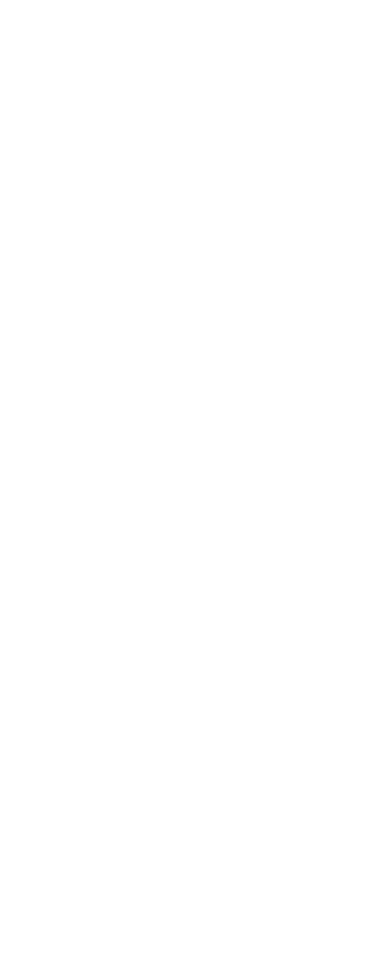
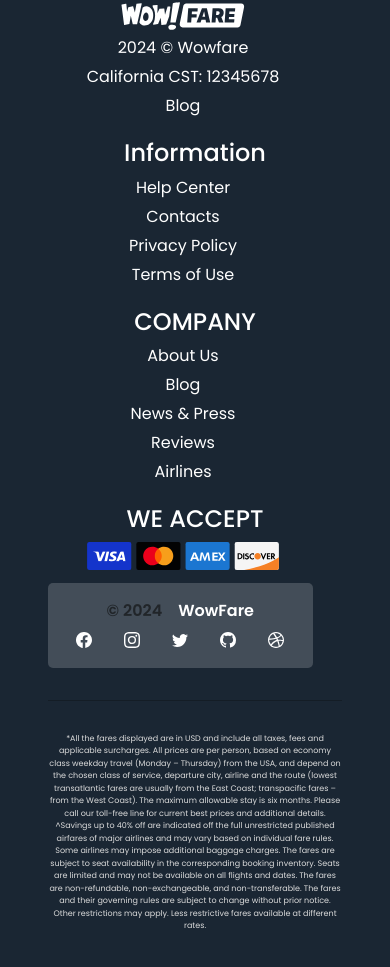
Before and after one commit to suraj-20/wowfare-frontend, a React (Create React App) app: page / in a window 390 px wide. Shown: the part 2669-3636 px from the top of the page. Before the commit the page ends 2622 px from the top, so only its background shows below. Built offline with nearby package versions, Linux system fonts and the light colour scheme.

Commit message:
footer section

```diff
--- a/package.json
+++ b/package.json
@@ -6,6 +6,7 @@
     "@testing-library/jest-dom": "^5.17.0",
     "@testing-library/react": "^13.4.0",
     "@testing-library/user-event": "^13.5.0",
+    "flowbite-react": "^0.7.5",
     "react": "^18.2.0",
     "react-dom": "^18.2.0",
     "react-icons": "^5.0.1",
--- a/src/App.css
+++ b/src/App.css
@@ -30,10 +30,22 @@
   color: var(--whiteColor);
 }
 
-h4, h2, h3, h1 {
+h4,
+h2,
+h3,
+h1 {
   margin: 0;
 }
 
 p {
   margin: 0;
 }
+
+ul {
+  list-style-type: none;
+  padding: 0;
+}
+
+li {
+  list-style: none;
+}
--- a/src/App.js
+++ b/src/App.js
@@ -1,6 +1,7 @@
 import "./App.css";
 import { BrowserRouter, Routes, Route } from "react-router-dom";
 import SearchedFligh from "./Pages/SearchedFlightPage/SearchedFligh";
+import Footer from "./Components/FooterSection/Footer";
 
 function App() {
   return (
@@ -8,6 +9,7 @@
       <Routes>
         <Route path="/" element={<SearchedFligh />}></Route>
       </Routes>
+      <Footer />
     </BrowserRouter>
   );
 }
--- /dev/null
+++ b/src/Components/FooterSection/Footer.css
@@ -0,0 +1,135 @@
+.bgDark {
+  background: var(--footerBgColor) !important;
+  padding: 2rem;
+}
+
+.main-footer .grid {
+  display: grid;
+  align-items: start;
+  justify-content: space-around;
+  grid-template-columns: auto auto auto auto;
+}
+
+.main-footer .grid ul {
+  display: flex;
+  flex-direction: column;
+  gap: 5px;
+}
+
+.main-footer .grid h2 {
+  color: #fff;
+  font-size: 1.5rem;
+  margin-bottom: 8px;
+}
+
+.payment-icon {
+  width: 100%;
+}
+
+.flex-box {
+  display: flex;
+  align-items: center;
+  justify-content: center;
+}
+
+.payment-icon img {
+  width: 100%;
+}
+
+.main-footer {
+  margin: 1rem 1rem; /* Adjust margin for better spacing on smaller screens */
+}
+
+.card-img {
+  width: 3rem;
+}
+
+.footer-copyright {
+  width: 100%;
+  display: flex;
+  align-items: center;
+  justify-content: space-between;
+  padding: 1rem;
+  background: rgba(255, 255, 255, 0.18);
+  border-radius: 5px;
+}
+
+.copyright-tag  {
+  display: flex;
+  gap: 1rem;
+  font-weight: 600;
+}
+
+.footer-icons {
+  display: flex;
+  gap: 2rem;
+}
+
+.footer-hr {
+  margin: 2rem 0rem; /* Adjust margin for better spacing on smaller screens */
+  color: #010101;
+}
+
+.paragraph {
+  line-height: 16.5px;
+  font-size: 11px;
+  display: flex;
+  flex-direction: column;
+  margin: 1rem 1rem;
+  color: gainsboro;
+}
+
+@media screen and (max-width: 600px) {
+  .flex-box {
+    flex-direction: column;
+  }
+
+  .card-img {
+    width: 20%;
+  }
+
+  .footer-hr {
+    width: 90%;
+  }
+
+  .paragraph {
+    width: 90%;
+    line-height: 12.5px;
+    font-size: 8px;
+    display: flex;
+    align-items: center;
+    justify-content: center;
+    flex-direction: column;
+    margin: 1rem 0;
+    color: gainsboro;
+  }
+
+  .footer-copyright {
+    width: 90%;
+  }
+}
+
+@media(max-width:900px)  {
+  .main-footer .grid {
+    grid-template-columns: unset;
+    grid-template-rows: auto auto auto auto;
+    text-align: center;
+    gap: 5px;
+  }
+  .paragraph {
+    text-align: center;
+  }
+}
+
+@media(max-width:600px) {
+  .footer-copyright {
+    flex-direction: column;
+    gap: 5px;
+  }
+  .footer-hr {
+    width: 100%;
+  }
+  .paragraph {
+    width: 100%;
+  }
+}
--- /dev/null
+++ b/src/Components/FooterSection/Footer.jsx
@@ -0,0 +1,96 @@
+import React from "react";
+import { Footer } from "flowbite-react";
+import {
+  BsDribbble,
+  BsFacebook,
+  BsGithub,
+  BsInstagram,
+  BsTwitter,
+} from "react-icons/bs";
+import "./Footer.css";
+
+import cards from "../../Assets/Images/cards.svg";
+import logo from "../../Assets/Images/logo.svg";
+
+const MainFooter = () => {
+  return (
+    <Footer className="bgDark">
+      <div className="main-footer w-full">
+        <div className="grid w-full grid-cols-2 gap-8 px-6 py-8 md:grid-cols-4">
+          <div>
+            <Footer.LinkGroup col>
+              <Footer.Link href="#">
+                <img src={logo} alt="" />
+              </Footer.Link>
+              <Footer.Link href="#">2024 © Wowfare</Footer.Link>
+              <Footer.Link href="#">California CST: 12345678</Footer.Link>
+              <Footer.Link href="#">Blog</Footer.Link>
+            </Footer.LinkGroup>
+          </div>
+          <div>
+            <Footer.Title title="Information" />
+            <Footer.LinkGroup col>
+              <Footer.Link href="#">Help Center</Footer.Link>
+              <Footer.Link href="#">Contacts</Footer.Link>
+              <Footer.Link href="#">Privacy Policy</Footer.Link>
+              <Footer.Link href="#">Terms of Use</Footer.Link>
+            </Footer.LinkGroup>
+          </div>
+          <div>
+            <Footer.Title title="COMPANY" />
+            <Footer.LinkGroup col>
+              <Footer.Link href="#">About Us</Footer.Link>
+              <Footer.Link href="#">Blog</Footer.Link>
+              <Footer.Link href="#">News & Press</Footer.Link>
+              <Footer.Link href="#">Reviews</Footer.Link>
+              <Footer.Link href="#">Airlines</Footer.Link>
+            </Footer.LinkGroup>
+          </div>
+          <div>
+            <Footer.Title title="WE ACCEPT" />
+            <Footer.LinkGroup row className="payment-icon">
+              <Footer.Link href="#">
+                <img className="card-img" src={cards} alt="" />
+              </Footer.Link>
+            </Footer.LinkGroup>
+          </div>
+        </div>
+        <div className="footer-copyright w-full bg-gray-700 px-4 py-6 sm:flex sm:items-center sm:justify-between">
+          <Footer.Copyright href="#" by="WowFare" year={2024} className="copyright-tag" />
+          <div className="flex space-x-6 sm:mt-0 sm:justify-center footer-icons">
+            <Footer.Icon href="#" icon={BsFacebook} />
+            <Footer.Icon href="#" icon={BsInstagram} />
+            <Footer.Icon href="#" icon={BsTwitter} />
+            <Footer.Icon href="#" icon={BsGithub} />
+            <Footer.Icon href="#" icon={BsDribbble} />
+          </div>
+        </div>
+
+        <hr className="footer-hr" />
+
+        <div className="paragraph">
+          *All the fares displayed are in USD and include all taxes, fees and
+          applicable surcharges. All prices are per person, based on economy
+          class weekday travel (Monday – Thursday) from the USA, and depend on
+          the chosen class of service, departure city, airline and the route
+          (lowest transatlantic fares are usually from the East Coast;
+          transpacific fares – from the West Coast). The maximum allowable stay
+          is six months. Please call our toll-free line for current best prices
+          and additional details.
+          <br />
+          ^Savings up to 40% off are indicated off the full unrestricted
+          published airfares of major airlines and may vary based on individual
+          fare rules. Some airlines may impose additional baggage charges. The
+          fares are subject to seat availability in the corresponding booking
+          inventory. Seats are limited and may not be available on all flights
+          and dates. The fares are non-refundable, non-exchangeable, and
+          non-transferable. The fares and their governing rules are subject to
+          change without prior notice. Other restrictions may apply. Less
+          restrictive fares available at different rates.
+        </div>
+      </div>
+    </Footer>
+  );
+};
+
+export default MainFooter;
```
Also changed, not shown: src/Assets/Images/cards.svg (added), 1 other file (tests, documents, lock files or other folders).
